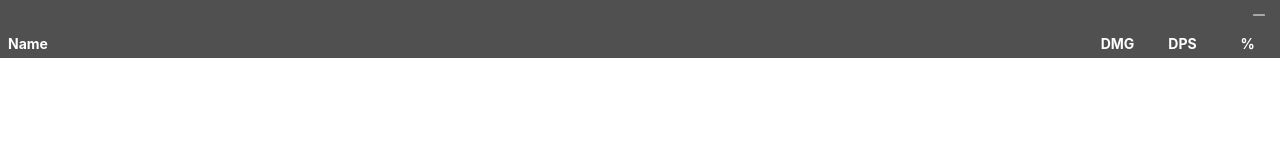
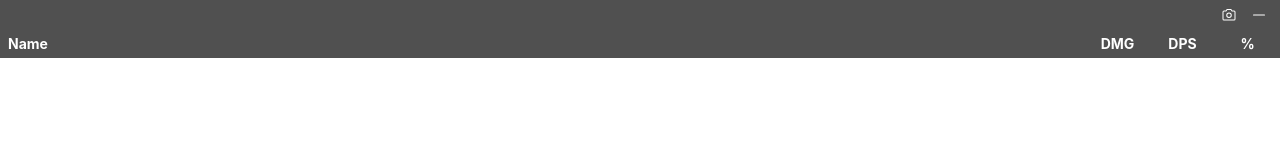
Before and after one commit to false-spring/gbfr-logs, a React (Vite) app: page / in a window 1280 px wide. Shown: the top 160 px of the page. Built offline with nearby package versions, Linux system fonts and the light colour scheme.

Commit message:
feat: Add ability to export screenshot to clipboard

```diff
--- a/package.json
+++ b/package.json
@@ -13,6 +13,7 @@
     "@fontsource-variable/noto-sans": "^5.0.1",
     "@phosphor-icons/react": "^2.0.14",
     "@tauri-apps/api": "^1.5.2",
+    "html2canvas": "^1.4.1",
     "i18next": "^23.10.0",
     "react": "^18.2.0",
     "react-dom": "^18.2.0",
--- a/src/App.css
+++ b/src/App.css
@@ -44,6 +44,7 @@ body {
   align-items: center;
   width: 30px;
   height: 30px;
+  cursor: pointer;
 }
 
 .titlebar-button:hover {
--- a/src/App.tsx
+++ b/src/App.tsx
@@ -1,17 +1,20 @@
 import { useEffect, useState } from "react";
+import { useTranslation } from "react-i18next";
 import { appWindow } from "@tauri-apps/api/window";
 import { listen } from "@tauri-apps/api/event";
-import { Minus } from "@phosphor-icons/react";
-
-import { useTranslation } from "react-i18next";
+import { Minus, Camera } from "@phosphor-icons/react";
 
 import "./i18n";
 import "./App.css";
 
 import { EncounterState, EncounterUpdateEvent, PlayerData } from "./types";
-import { humanizeNumbers, millisecondsToElapsedFormat } from "./utils";
+import {
+  humanizeNumbers,
+  millisecondsToElapsedFormat,
+  exportScreenshotToClipboard,
+} from "./utils";
 
-const Titlebar = ({ encounterState }: { encounterState: EncounterState }) => {
+const Titlebar = () => {
   const onMinimize = () => {
     appWindow.minimize();
   };
@@ -20,6 +23,13 @@ const Titlebar = ({ encounterState }: { encounterState: EncounterState }) => {
     <div data-tauri-drag-region className="titlebar transparent-bg font-sm">
       <div data-tauri-drag-region className="titlebar-left"></div>
       <div data-tauri-drag-region className="titlebar-right">
+        <div
+          className="titlebar-button"
+          id="titlebar-snapshot"
+          onClick={exportScreenshotToClipboard}
+        >
+          <Camera size={16} />
+        </div>
         <div
           className="titlebar-button"
           id="titlebar-minimize"
@@ -134,7 +144,7 @@ const Footer = ({
   );
 };
 
-function App() {
+const App = () => {
   const [currentTime, setCurrentTime] = useState(0);
   const [encounterState, setEncounterState] = useState<EncounterState>({
     total_damage: 0,
@@ -187,13 +197,13 @@ function App() {
 
   return (
     <div className="app">
-      <Titlebar encounterState={encounterState} />
+      <Titlebar />
       <div className="app-content">
         <Table encounterState={encounterState} />
       </div>
       <Footer encounterState={encounterState} elapsedTime={elapsedTime} />
     </div>
   );
-}
+};
 
 export default App;
--- a/src/utils.tsx
+++ b/src/utils.tsx
@@ -1,3 +1,5 @@
+import html2canvas from "html2canvas";
+
 const tryParseInt = (intString: string | number, defaultValue = 0) => {
   if (typeof intString === "number") {
     if (isNaN(intString)) return defaultValue;
@@ -33,3 +35,18 @@ export const millisecondsToElapsedFormat = (ms: number): string => {
     .toString()
     .padStart(2, "0")}`;
 };
+
+export const exportScreenshotToClipboard = () => {
+  const app = document.querySelector(".app") as HTMLElement;
+
+  html2canvas(app, {
+    backgroundColor: "transparent",
+  }).then((canvas) => {
+    canvas.toBlob((blob) => {
+      if (blob) {
+        const item = new ClipboardItem({ "image/png": blob });
+        navigator.clipboard.write([item]);
+      }
+    });
+  });
+};
```
Also changed, not shown: 2 other files (tests, documents, lock files or other folders).
